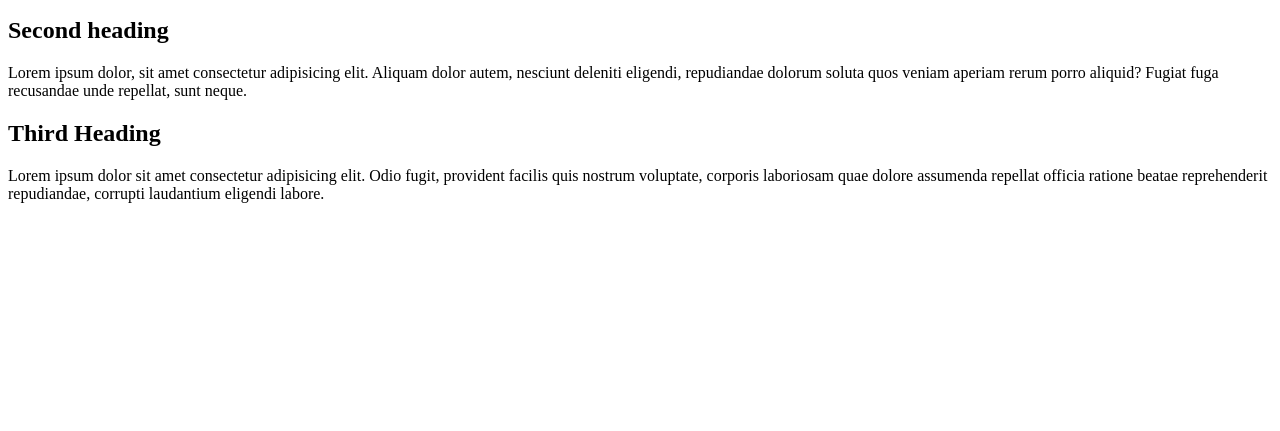
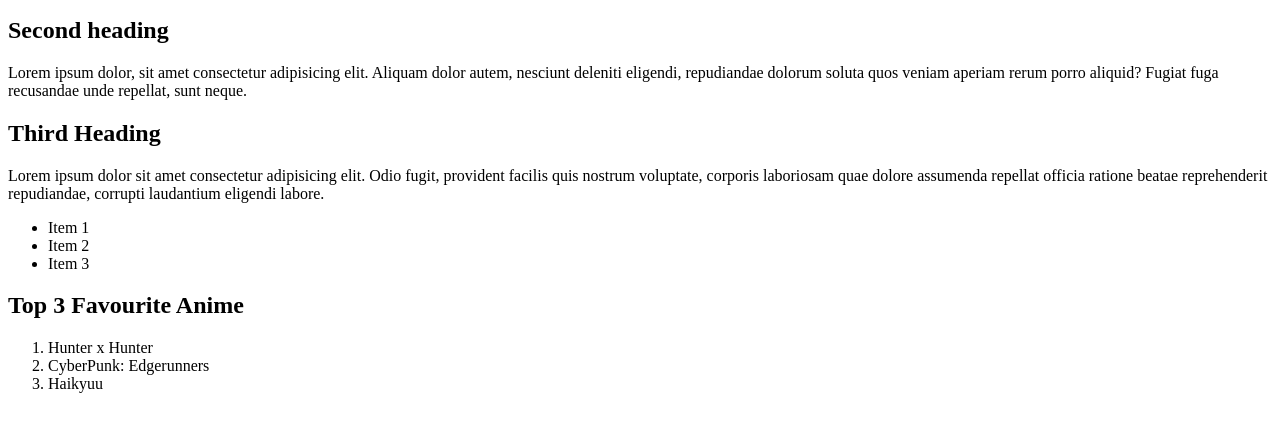
Before and after one commit to Indico117/git_test, a plain HTML site: page index.html in a window 1280 px wide. Shown: the part 101-532 px from the top of the page. Drawn offline with Linux system fonts and the light colour scheme.

Commit message:
Updated with Lists

```diff
--- a/index.html
+++ b/index.html
@@ -20,6 +20,19 @@
     <h2>Third Heading</h2>
 
     <p>Lorem ipsum dolor sit amet consectetur adipisicing elit. Odio fugit, provident facilis quis nostrum voluptate, corporis laboriosam quae dolore assumenda repellat officia ratione beatae reprehenderit repudiandae, corrupti laudantium eligendi labore.</p>
+    <ul>
+        <li>Item 1</li>
+        <li>Item 2</li>
+        <li>Item 3</li>
+    </ul>
+    <h2>Top 3 Favourite Anime</h2>
+    <ol>
+        <li>Hunter x Hunter</li>
+        <li>CyberPunk: Edgerunners</li>
+        <li>Haikyuu</li>
+    </ol>
+
+
 </body>
 
 
```
